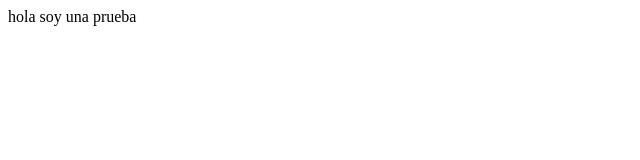
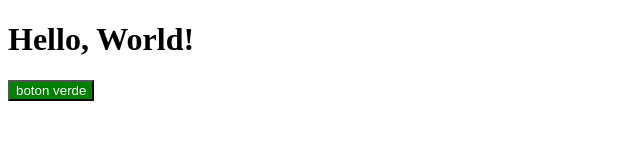
Before and after one commit to jesuses331/prueba-git, a plain HTML site: page index.html in a window 1280 px wide. Shown: the whole page, without its empty margins (0-640 px from the left). Drawn offline with Linux system fonts and the light colour scheme.

Commit message:
style(ventas):cambiar color boton

```diff
--- a/index.html
+++ b/index.html
@@ -6,6 +6,7 @@
     <title>Document</title>
 </head>
 <body>
-    hola soy una prueba
+    <h1>Hello, World!</h1>
+    <button style="background-color: green; color: white;">boton verde</button>
 </body>
 </html>
```
